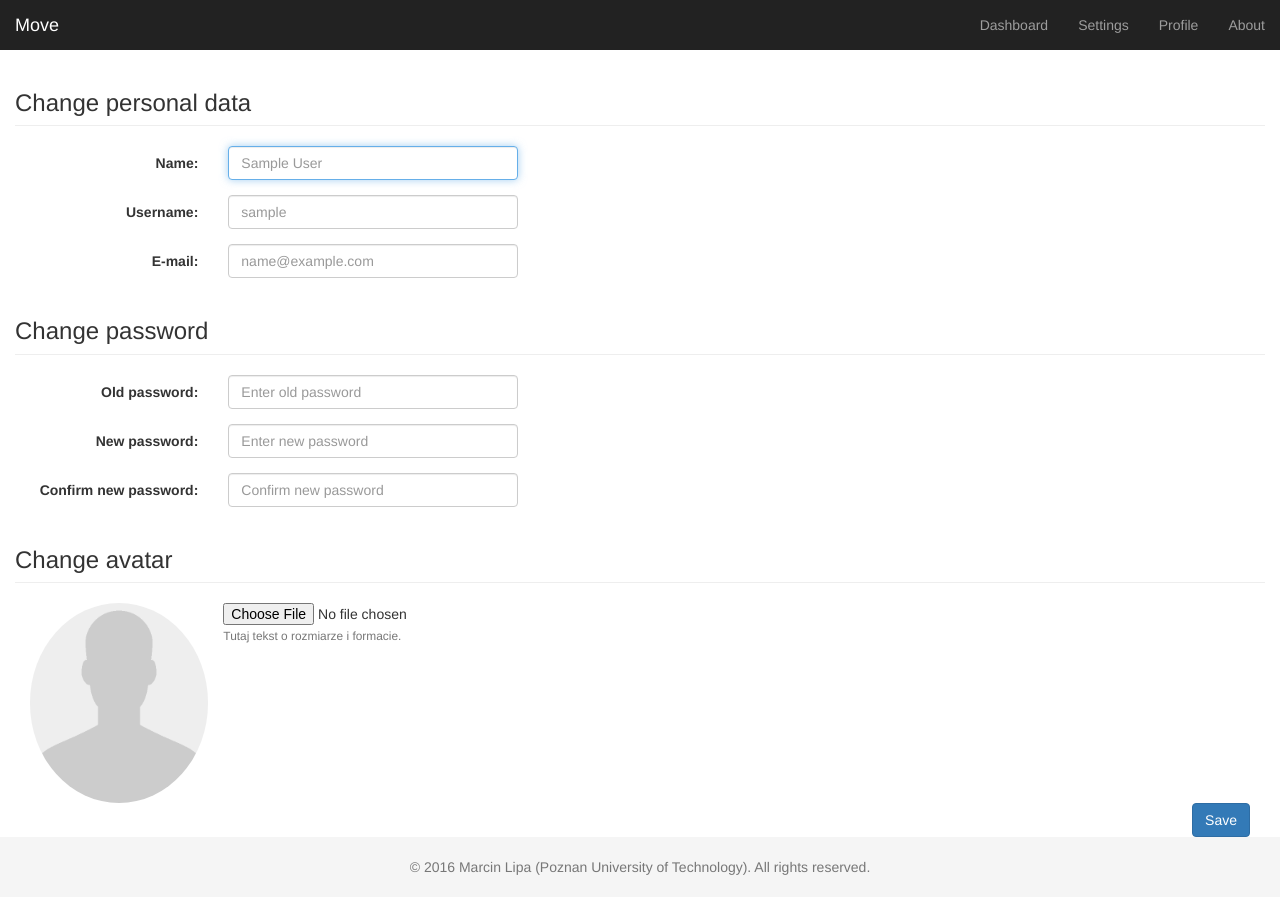
After one commit to mlipa/move_server, a Flask app: page /edit_profile in a window 1280 px wide. The commit adds this page. Run offline with Flask 2, Linux system fonts and the light colour scheme; a user stored in the database is signed in; tables that the repository leaves empty hold one stand-in row (values such as "Sample post").

Commit message:
Complete profile and edit profile template Back to old sign out functionality Code reformatting

```diff
--- a/app/static/css/base.css
+++ b/app/static/css/base.css
@@ -83,6 +83,6 @@ body {
 }
 
 .img-avatar {
-    width: 250px;
-    height: 250px;
+    width: 200px;
+    height: 200px;
 }
--- a/app/templates/about.html
+++ b/app/templates/about.html
@@ -7,5 +7,5 @@
 {% endblock %}
 
 {% block content %}
-    <h2 class="page-header">About</h2>
+    <h3 class="page-header">About</h3>
 {% endblock %}
--- a/app/templates/dashboard.html
+++ b/app/templates/dashboard.html
@@ -7,5 +7,5 @@
 {% endblock %}
 
 {% block content %}
-    <h2 class="page-header">Dashboard</h2>
+    <h3 class="page-header">Dashboard</h3>
 {% endblock %}
--- /dev/null
+++ b/app/templates/edit_profile.html
@@ -0,0 +1,64 @@
+{% extends "base.html" %}
+
+{% block title %} - Edit profile{% endblock %}
+
+{% block head %}
+    {{ super() }}
+{% endblock %}
+
+{% block content %}
+    <h3 class="page-header">Change personal data</h3>
+    <form class="form-horizontal" method="post">
+        <div class="form-group">
+            <label for="name" class="col-md-2 control-label">Name:</label>
+            <div class="col-md-3">
+                <input type="text" id="name" class="form-control" placeholder="{{ user.name }}" autofocus>
+            </div>
+        </div>
+        <div class="form-group">
+            <label for="username" class="col-md-2 control-label">Username:</label>
+            <div class="col-md-3">
+                <input type="text" id="username" class="form-control" placeholder="{{ user.username }}">
+            </div>
+        </div>
+        <div class="form-group">
+            <label for="email" class="col-md-2 control-label">E-mail:</label>
+            <div class="col-md-3">
+                <input type="email" id="email" class="form-control" placeholder="{{ user.email }}">
+            </div>
+        </div>
+        <h3 class="page-header">Change password</h3>
+        <div class="form-group">
+            <label for="old_password" class="col-md-2 control-label">Old password:</label>
+            <div class="col-md-3">
+                <input type="password" id="old_password" class="form-control" placeholder="Enter old password">
+            </div>
+        </div>
+        <div class="form-group">
+            <label for="new_password" class="col-md-2 control-label">New password:</label>
+            <div class="col-md-3">
+                <input type="password" id="new_password" class="form-control" placeholder="Enter new password">
+            </div>
+        </div>
+        <div class="form-group">
+            <label for="confirm_new_password" class="col-md-2 control-label">Confirm new password:</label>
+            <div class="col-md-3">
+                <input type="password" id="confirm_new_password" class="form-control"
+                       placeholder="Confirm new password">
+            </div>
+        </div>
+        <h3 class="page-header">Change avatar</h3>
+        <div class="col-md-2">
+            <img class="img-avatar img-circle img-responsive center-block" src="{{ avatar }}">
+        </div>
+        <div class="col-md-3">
+            <div class="form-group">
+                <input type="file" id="avatar" class="form-control-file">
+                <small class="text-muted">Tutaj tekst o rozmiarze i formacie.</small>
+            </div>
+        </div>
+        <div class="col-md-12">
+            <button class="btn btn-primary pull-right" type="submit">Save</button>
+        </div>
+    </form>
+{% endblock %}
--- a/app/templates/settings.html
+++ b/app/templates/settings.html
@@ -7,5 +7,5 @@
 {% endblock %}
 
 {% block content %}
-    <h2 class="page-header">Settings</h2>
+    <h3 class="page-header">Settings</h3>
 {% endblock %}
--- a/app/views.py
+++ b/app/views.py
@@ -7,6 +7,16 @@ from flask import flash, g, Markup, redirect, render_template, request, url_for
 from flask_login import current_user, login_required, login_user, logout_user
 
 from app import application, hashing, login_manager, models
+
+
+def get_avatar():
+    app_directory = os.path.abspath(os.path.dirname(__file__))
+    avatar = url_for('static', filename='img/' + g.user.username + '.png')
+
+    if not os.path.exists(app_directory + avatar):
+        avatar = url_for('static', filename='img/avatar.png')
+
+    return avatar
 
 
 @application.before_request
@@ -47,18 +57,6 @@ def sign_in():
     return render_template('sign_in.html')
 
 
-@application.route('/sign_out', methods=['GET'])
-@login_required
-def sign_out():
-    logged_name = str(g.user.name)
-
-    logout_user()
-
-    flash(Markup('<strong>Bye, bye ' + logged_name + '!</strong> Come back soon!'), 'success')
-
-    return redirect(url_for('sign_in'))
-
-
 @application.route('/dashboard', methods=['GET'])
 @login_required
 def dashboard():
@@ -74,13 +72,22 @@ def settings():
 @application.route('/profile', methods=['GET', 'POST'])
 @login_required
 def profile():
-    app_directory = os.path.abspath(os.path.dirname(__file__))
-    avatar = url_for('static', filename='img/' + g.user.username + '.png')
+    if request.method == 'POST':
+        logged_name = str(g.user.name)
 
-    if not os.path.exists(app_directory + avatar):
-        avatar = url_for('static', filename='img/avatar.png')
+        logout_user()
 
-    return render_template('profile.html', user=g.user, avatar=avatar)
+        flash(Markup('<strong>Bye, bye ' + logged_name + '!</strong> Come back soon!'), 'success')
+
+        return redirect(url_for('sign_in'))
+
+    return render_template('profile.html', user=g.user, avatar=get_avatar())
+
+
+@application.route('/edit_profile', methods=['GET', 'POST'])
+@login_required
+def edit_profile():
+    return render_template('edit_profile.html', user=g.user, avatar=get_avatar())
 
 
 @application.route('/about', methods=['GET'])
```
Also changed, not shown: app/templates/profile.html (+26 -12 lines).
